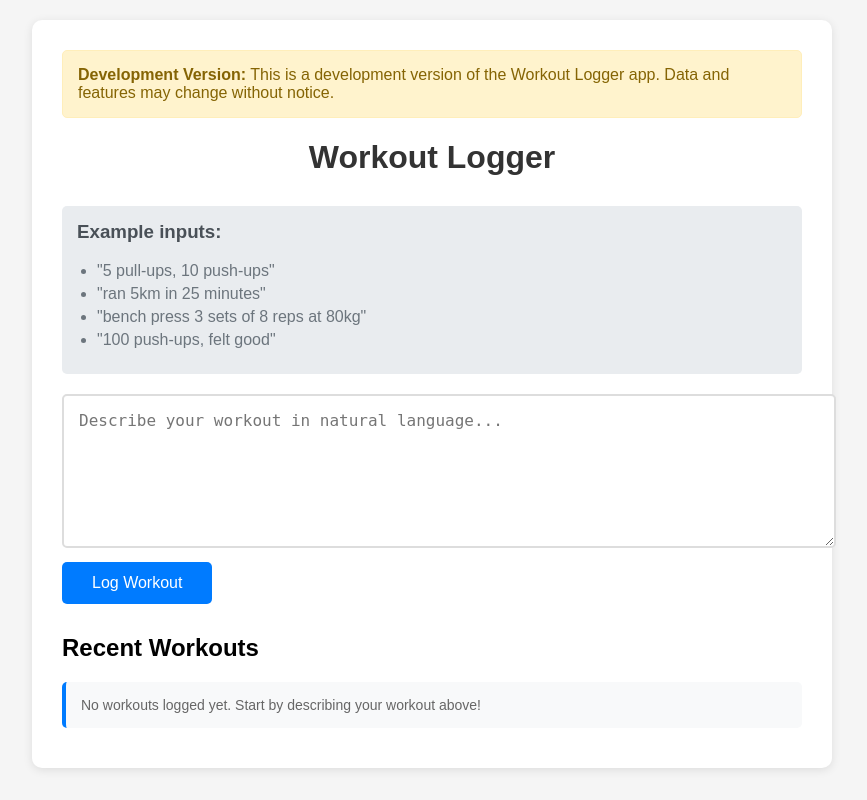
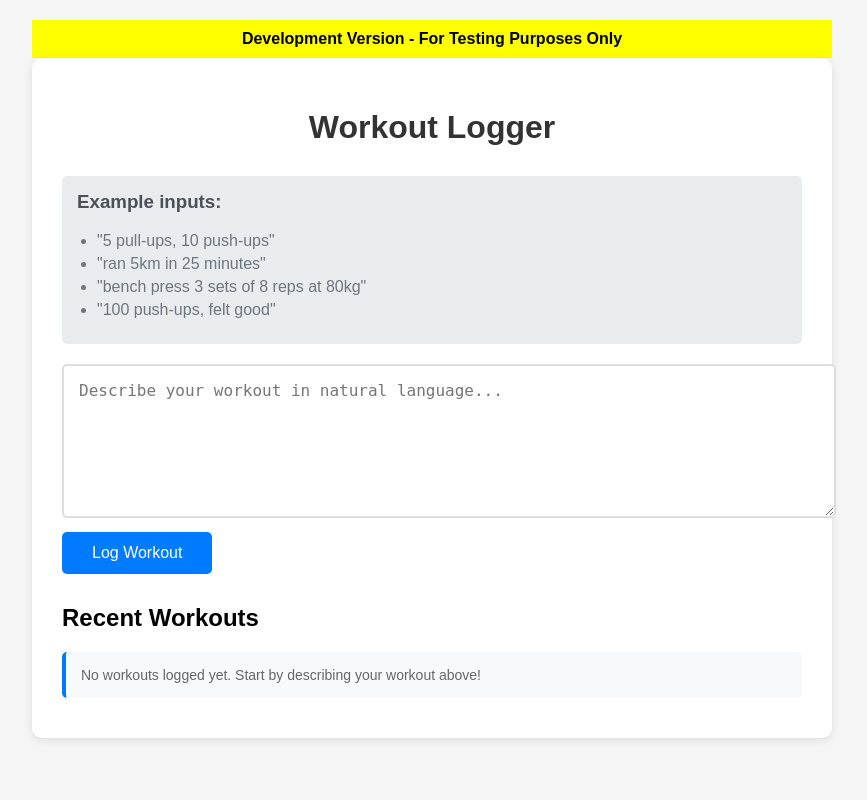
Before and after one commit to ojalvoamir/fitness-tracker, a Flask app: page / in a window 1280 px wide. Shown: the whole page, without its empty margins (208-1075 px from the left). Run offline with Flask 3, Linux system fonts and the light colour scheme.

Commit message:
Update index.html

```diff
--- a/templates/index.html
+++ b/templates/index.html
@@ -1,8 +1,9 @@
 <!DOCTYPE html>
+
 <html lang="en">
 <head>
-    <meta charset="UTF-8">
-    <meta name="viewport" content="width=device-width, initial-scale=1.0">
+<meta charset="utf-8"/>
+<meta content="width=device-width, initial-scale=1.0" name="viewport"/>
 <title>Workout Logger</title>
 <style>
         body {
@@ -102,13 +103,9 @@
         }
     </style>
 </head>
-<body>
+<body><div style="background-color: yellow; padding: 10px; text-align: center; font-weight: bold;">Development Version - For Testing Purposes Only</div>
 <div class="container">
-<div style="background-color: #fff3cd; color: #856404; padding: 15px; border-radius: 5px; border: 1px solid #ffeeba; margin-bottom: 20px;">
-<strong>Development Version:</strong> This is a development version of the Workout Logger app. Data and features may change without notice.
-</div>
 <h1>Workout Logger</h1>
-
 <div class="examples">
 <h3>Example inputs:</h3>
 <ul>
@@ -118,21 +115,14 @@
 <li>"100 push-ups, felt good"</li>
 </ul>
 </div>
-
 <div class="input-section">
 <form id="workoutForm">
-                <textarea
-                    id="workoutInput"
-                    placeholder="Describe your workout in natural language..."
-                    required
-                ></textarea>
-                <br>
-                <button type="submit" id="submitBtn">Log Workout</button>
+<textarea id="workoutInput" placeholder="Describe your workout in natural language..." required=""></textarea>
+<br/>
+<button id="submitBtn" type="submit">Log Workout</button>
 </form>
 </div>
-
 <div id="message"></div>
-
 <div class="recent-workouts">
 <h2>Recent Workouts</h2>
 <div id="workoutsList">
@@ -159,7 +149,6 @@
             </div>
 </div>
 </div>
-
 <script>
         document.getElementById('workoutForm').addEventListener('submit', async function(e) {
             e.preventDefault();
```
Lines whose indentation alone changed are shown as unchanged.
